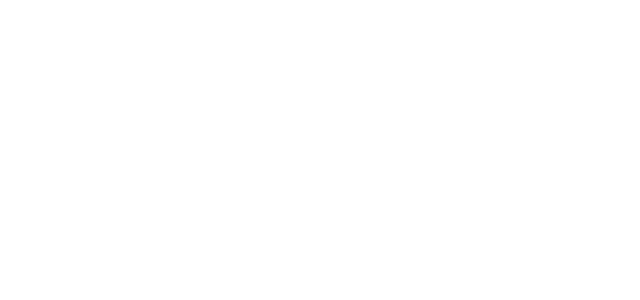
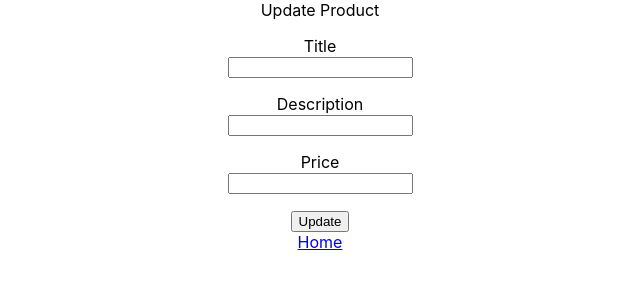
Before and after one commit to DuffyCory/MERN-TEST, a React (Create React App) app in the folder FullStack/myNewProject/client/: page /product/edit/1 in a window 1280 px wide. Before the commit this address had no page. Shown: the top 300 px of the page, without its empty margins (320-960 px from the left). Built offline with nearby package versions, Linux system fonts and the light colour scheme; no server answers.

Commit message:
fullcrud

```diff
--- a/FullStack/myNewProject/client/src/App.js
+++ b/FullStack/myNewProject/client/src/App.js
@@ -3,6 +3,8 @@ import './App.css';
 import OneProduct from './components/OneProduct';
 import {BrowserRouter, Routes, Route} from 'react-router-dom';
 import Main from "./views/Main";
+import UpdateProduct from './components/UpdateProduct';
+
 
 
 function App() {
@@ -12,6 +14,7 @@ function App() {
       <Routes>
         <Route path="/" element={<Main/>} />
         <Route path="/product/:id" element={<OneProduct/>} />
+        <Route path="/product/edit/:id" element={<UpdateProduct/>} />
       </Routes>
     </div>
     </BrowserRouter>
--- a/FullStack/myNewProject/client/src/components/DisplayAll.js
+++ b/FullStack/myNewProject/client/src/components/DisplayAll.js
@@ -18,6 +18,15 @@ const DisplayAll = (props) => {
     }, [])
 
 
+    const deleteFilter = (idFromBelow)=>{
+        axios.delete(`http://localhost:8000/api/product/${idFromBelow}`)
+        .then((res) => {
+            console.log(res.data);
+            setProductList(productList.filter((product, index)=> product._id !== idFromBelow));
+        })
+        .catch((err)=> console.log(err))
+    }
+
   return (
     <div>
         <header>All Products</header>
@@ -25,6 +34,8 @@ const DisplayAll = (props) => {
             productList.map((product, index)=>(
                 <div key={product.id}>
                     <Link to={`/product/${product._id}`}>{product.title}</Link>
+                    <Link to={`/product/edit/${product._id}`}>Edit</Link>
+                    <button onClick={()=>deleteFilter(product._id)}>Delete</button>
                 </div>
             ))
         }
--- a/FullStack/myNewProject/client/src/components/OneProduct.js
+++ b/FullStack/myNewProject/client/src/components/OneProduct.js
@@ -1,5 +1,5 @@
 import React, { useState, useEffect } from 'react';
-import { useParams } from 'react-router-dom';
+import { useParams, Link, useNavigate } from 'react-router-dom';
 import axios from "axios";
 
 
@@ -8,6 +8,8 @@ const OneProduct = (props) => {
 
   const {id} = useParams();
   const [oneProduct, setOneProduct] = useState({});
+  const navigate = useNavigate();
+
 
   useEffect(()=> {
     axios.get(`http://localhost:8000/api/product/${id}`)
@@ -19,11 +21,23 @@ const OneProduct = (props) => {
       .catch((err) => console.log(err))
   }, [id])
 
+  const deleteFilter = ()=>{
+    axios.delete(`http://localhost:8000/api/product/${id}`)
+    .then((res) => {
+        console.log(res.data);
+        navigate("/")
+    })
+    .catch((err)=> console.log(err))
+}
+
+
   return (
     <div>
       <h2>{oneProduct.title}</h2>
       <p>Description: {oneProduct.description}</p>
       <p>Price: ${oneProduct.price}</p>
+      <button onClick={deleteFilter}>Delete</button>
+      <Link to={"/"}>Home</Link>
     </div>
   )
 }
--- /dev/null
+++ b/FullStack/myNewProject/client/src/components/UpdateProduct.js
@@ -0,0 +1,70 @@
+import React, {useEffect, useState } from 'react';
+import { useNavigate, useParams, Link } from 'react-router-dom';
+import axios from "axios";
+
+
+
+const UpdateProduct = (props) => {
+
+    const {id} = useParams();
+    const [title, setTitle] = useState("");
+    const [description, setDescription] = useState("");
+    const [price, setPrice] = useState("");
+
+    const navigate = useNavigate();
+
+    useEffect(() => {
+        axios.get(`http://localhost:8000/api/product/${id}`)
+        .then((res) => {
+            console.log(res);
+            console.log(res.data);
+            setTitle(res.data.title);
+            setDescription(res.data.description);
+            setPrice(res.data.price);
+        })
+        .catch((err) => console.log(err))
+    }, [])
+
+
+    const submitHandler = (e) => {
+        e.preventDefault();
+
+        axios.put(`http://localhost:8000/api/product/${id}`, {
+            title,
+            description,
+            price
+        })
+        .then((res) => {
+            console.log(res);
+            console.log(res.data);
+            navigate("/"); //takes us back to home when submitted
+        })
+        .catch((err) => console.log(err))
+    }
+
+
+  return (
+
+    <div>
+        <header>Update Product</header>
+            <form onSubmit={submitHandler}>
+                <p>
+                    <label>Title</label><br />
+                    <input onChange={(e) => setTitle(e.target.value)} type="text" value={title} name="title" />
+                </p>
+                <p>
+                    <label>Description</label><br />
+                    <input type="text" value={description} name="description" onChange={(e) => setDescription(e.target.value)} />
+                </p>
+                <p>
+                    <label>Price</label><br />
+                    <input type="number" value={price} name="price" onChange={(e) => setPrice(e.target.value)} />
+                </p>
+                <input type="submit" value="Update" className="submit-input" />
+            </form>
+            <Link to={"/"}>Home</Link>
+    </div>
+  )
+}
+
+export default UpdateProduct;
```
